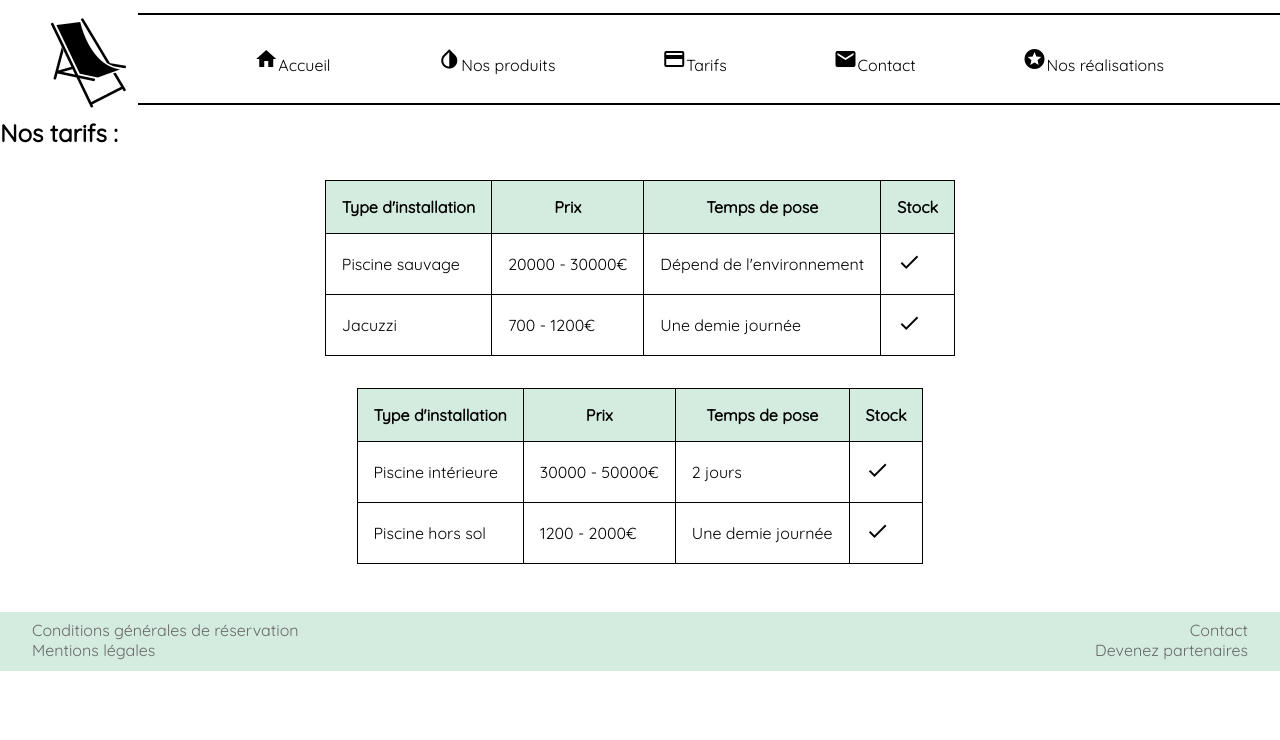
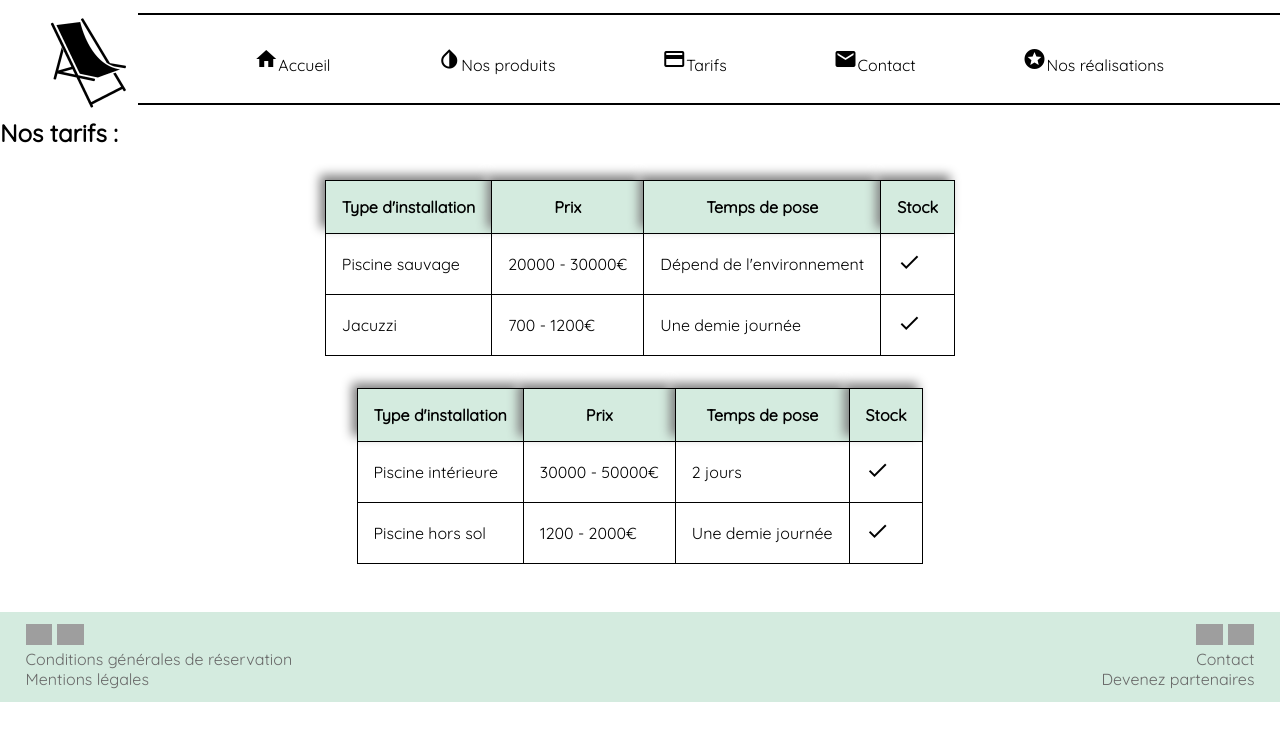
Before and after one commit to JulieCanevet/Piscine, a plain HTML site: page tarifs.html in a window 1280 px wide. Shown: the top 740 px of the page. Drawn offline with Linux system fonts and the light colour scheme; grey boxes are pictures that could not be loaded.

Commit message:
ajout d'icons dans le footer

```diff
--- a/css/style.css
+++ b/css/style.css
@@ -78,7 +78,7 @@ nav img
   height: 20%;
   margin-right: auto;
   padding-left: 5%;
-  margin-top: 7%;
+  margin-top: 5%;
 }
 
 .haut
@@ -161,7 +161,7 @@ nav img
 }
 /* ---------------- FIN DE LA PAGE 2 --------- */
 /* -------------- PAGE 3 / TARIFS ------------------*/
-.page2 h1
+.page3 h1
 {
   text-align: left;
   margin-top: 1%;
@@ -180,6 +180,7 @@ table, td, th
 th
 {
   background-color: #D4EBDF;
+  box-shadow: -5px -5px 10px grey;
 }
 /* ---------------- FIN DE LA PAGE 3 ------------ */
 /* ---------------- PAGE 4 / CONTACT ------------ */
@@ -232,30 +233,30 @@ iframe
 /*Menu footer partie gauche*/
 #menu_footer_left
 {
+  display: inline-block;
   list-style-type: none;
   float: left;
-  margin-left: 1em;
-  padding-left: 1em;
+  margin: 1% auto 1% 2%;
   text-align: left;
-  padding-top: 0.5em;
+  width: 30%;
 }
 
 /*Menu footer partie droite*/
 #menu_footer_right
 {
+  display: inline-block;
   list-style-type: none;
   float: right;
-  margin-right: 1em;
-  padding-right: 1em;
+  margin: 1% 2% 1% auto;
+  width: 30%;
   text-align: right;
-  padding-top: 0.5em;
 }
 
 /*Espace et couleur du footer*/
 footer
 {
   background-color: #D4EBDF;
-  height:59px;
+  height: 90px;
   width: 100%;
   bottom: 0;
   margin-top: 3em;
@@ -273,3 +274,17 @@ footer a:hover
 {
   text-decoration: underline;
 }
+
+/* Logo Facebook et Twitter */
+#menu_footer_right img
+{
+  width: 7%;
+  height: 7%;
+}
+
+/* Logo instagram et Pinterest */
+#menu_footer_left img
+{
+  width: 7%;
+  height: 7%;
+}
--- a/tarifs.html
+++ b/tarifs.html
@@ -29,7 +29,7 @@
 <!-- fin du menu -->
 </header>
 <!-- - - - - FIN DU HEADER - - - - - -->
-<section class="page2">
+<section class="page3">
 <h1>Nos tarifs :</h1>
 
 <table>
@@ -78,25 +78,23 @@
   </tr>
 </table>
 
-
-
-
-
-
 <!-- - - - -  FOOTER - - - - - - -->
 <footer>
 
   <!-- Menu footer partie de gauche-->
     <ul id="menu_footer_left">
+      <li><a href="www.instagram.com"><img src="https://image.flaticon.com/icons/png/512/69/69366.png" alt="icon Instagram"></a> <a href="www.pinterest.com"><img src="https://image.flaticon.com/icons/svg/24/24193.svg" alt="icon Pinterest"></a></li>
       <li><a href="www.google.fr">Conditions générales de réservation</a></li>
       <li><a href="www.google.fr">Mentions légales</a></li>
     </ul>
 
   <!-- Menu footer partie de droite-->
     <ul id="menu_footer_right">
+      <li><a href="www.facebook.com"><img src="http://simpleicon.com/wp-content/uploads/facebook-2.png" alt="icon Facebook"></a> <a href="www.twitter.com"><img src="https://img.clipartfest.com/672f88933a5add7f407647d3ac640baf_circle-twitter-icon-twitter-icon-clipart_512-512.png" alt="icon Twitter"></a></li>
       <li><a href="www.google.fr">Contact</a></li>
       <li><a href="www.google.fr">Devenez partenaires</a></li>
     </ul>
+
 
 </footer>
 <!-- - - - - - - FIN DU FOOTER - - - - -->
```
Also changed, not shown: contact.html (+4 -9 lines), index.html (+2 -0 lines), produits.html (+3 -0 lines), realisation.html (+3 -16 lines), 1 other file. Lines whose indentation alone changed are shown as unchanged.
